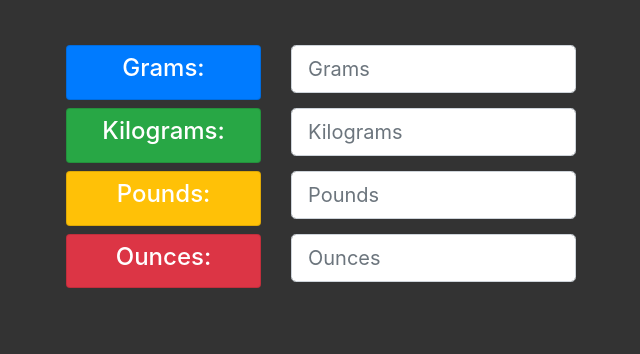
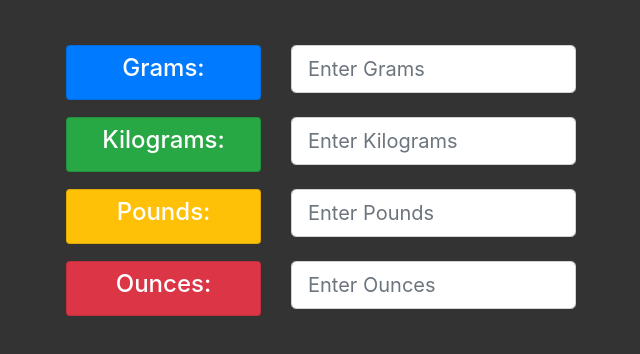
Before and after one commit to sachinmjadhav/weight-converter, a plain HTML site: page index.html in a window 1280 px wide. Shown: the part 110-464 px from the top of the page, without its empty margins (319-959 px from the left). Drawn offline with nearby package versions, Linux system fonts and the light colour scheme.

Commit message:
extra margin

```diff
--- a/index.html
+++ b/index.html
@@ -31,8 +31,8 @@
                     </div>
                   </div>
                 </div>
-                <div class="col-sm-7 mb-2">
-                  <input type="number" id="gramsOutput" class="form-control form-control-lg" placeholder="Grams" onkeydown="javascript: return event.keyCode == 69 ? false : true">
+                <div class="col-sm-7 mb-4">
+                  <input type="number" id="gramsOutput" class="form-control form-control-lg" placeholder="Enter Grams" onkeydown="javascript: return event.keyCode == 69 ? false : true">
                 </div>
 
                 <div class="col-sm-5 text-center">
@@ -42,8 +42,8 @@
                     </div>
                   </div>
                 </div>
-                <div class="col-sm-7 mb-2">
-                  <input type="number" id="kgOutput" class="form-control form-control-lg" placeholder="Kilograms" onkeydown="javascript: return event.keyCode == 69 ? false : true">
+                <div class="col-sm-7 mb-4">
+                  <input type="number" id="kgOutput" class="form-control form-control-lg" placeholder="Enter Kilograms" onkeydown="javascript: return event.keyCode == 69 ? false : true">
                 </div>
 
                 <div class="col-sm-5 text-center">
@@ -53,8 +53,8 @@
                     </div>
                   </div>
                 </div>
-                <div class="col-sm-7 mb-2">
-                  <input type="number" id="lbsOutput" class="form-control form-control-lg" placeholder="Pounds" onkeydown="javascript: return event.keyCode == 69 ? false : true">
+                <div class="col-sm-7 mb-4">
+                  <input type="number" id="lbsOutput" class="form-control form-control-lg" placeholder="Enter Pounds" onkeydown="javascript: return event.keyCode == 69 ? false : true">
                 </div>
 
                 <div class="col-sm-5 text-center">
@@ -64,8 +64,8 @@
                     </div>
                   </div>
                 </div>
-                <div class="col-sm-7 mb-2">
-                  <input type="number" id="ozOutput" class="form-control form-control-lg" placeholder="Ounces" onkeydown="javascript: return event.keyCode == 69 ? false : true">
+                <div class="col-sm-7 mb-4">
+                  <input type="number" id="ozOutput" class="form-control form-control-lg" placeholder="Enter Ounces" onkeydown="javascript: return event.keyCode == 69 ? false : true">
                 </div>
               </div>
             </div>
```
